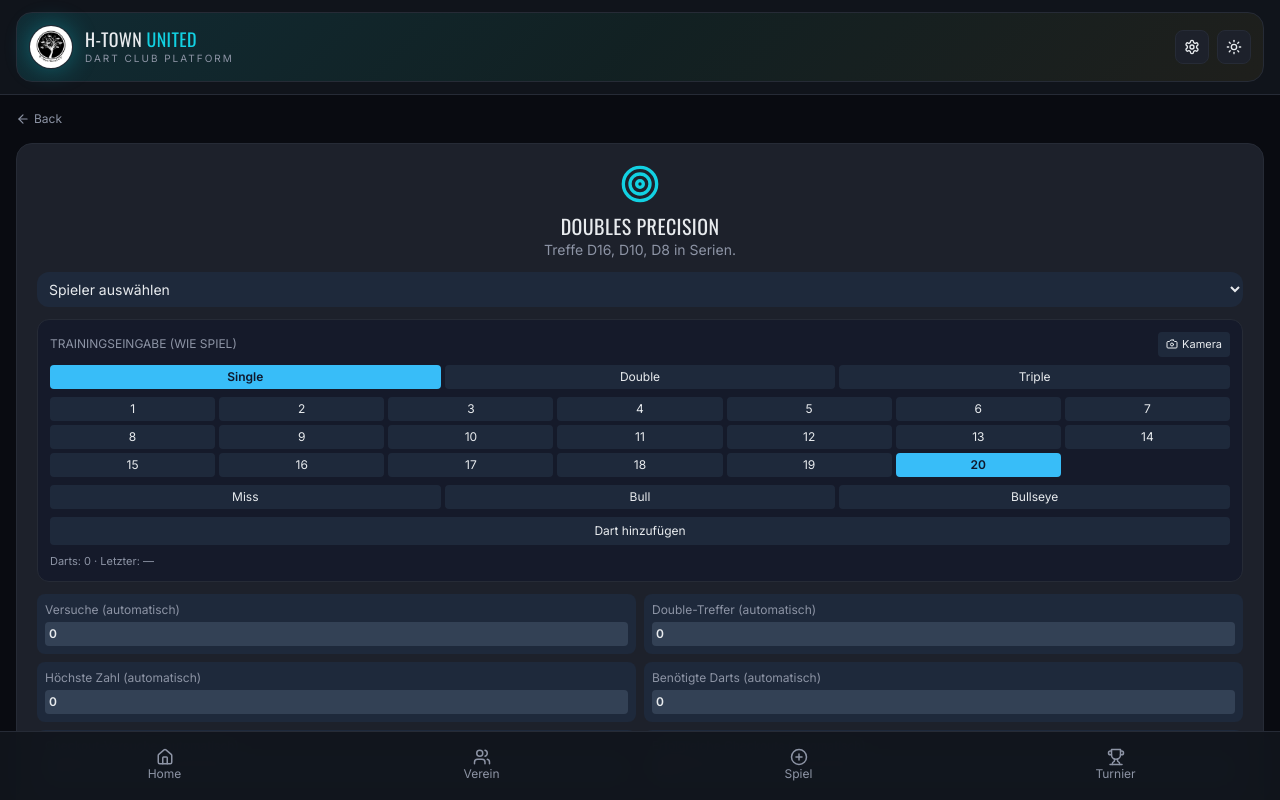
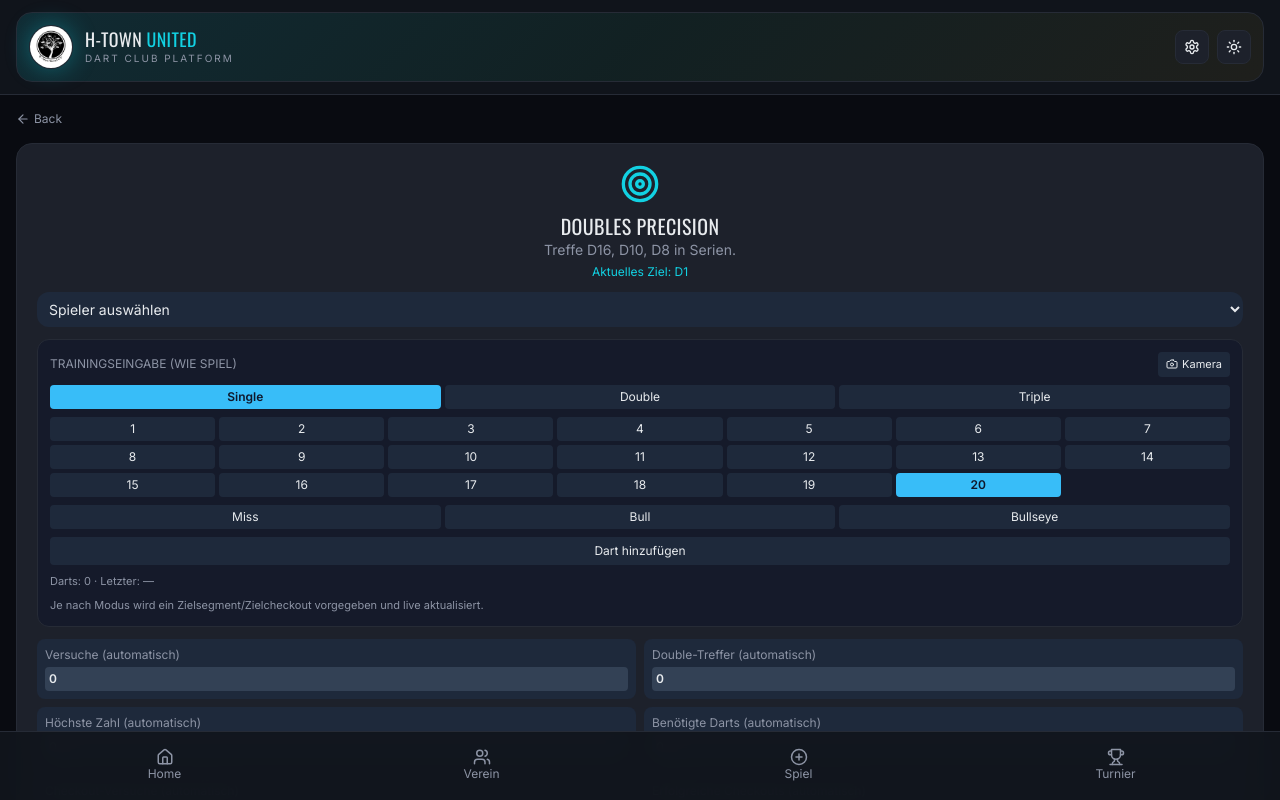
Before and after one commit to Martin-Mue/H-Town-United-Dartsapp-byClawdbot, a React (Vite) app in the folder frontend/: page /training in a window 1280 px wide. Both pictures are taken after a click on the button 640 px from the left and 322 px from the top of the page. Shown: the top 800 px of the page. Built offline with nearby package versions, Linux system fonts and the light colour scheme.

Commit message:
feat: add mode-specific target numbers in training with live target progression

```diff
--- a/frontend/src/features/training/TrainingPage.tsx
+++ b/frontend/src/features/training/TrainingPage.tsx
@@ -1,4 +1,4 @@
-import { useMemo, useRef, useState } from 'react';
+import { useEffect, useMemo, useRef, useState } from 'react';
 import { ArrowLeft, Dumbbell, Play, Target, RotateCw, Crosshair, Zap, Trophy, CheckCircle2, BookOpen, Camera, CameraOff } from 'lucide-react';
 import { MODE_RULES } from './modeRules';
 
@@ -52,6 +52,18 @@ export function TrainingPage() {
   const [trainingMultiplier, setTrainingMultiplier] = useState<1 | 2 | 3>(1);
   const [trainingSegment, setTrainingSegment] = useState<number>(20);
   const [trainingThrows, setTrainingThrows] = useState<Array<{ base: number; mult: 1 | 2 | 3; points: number }>>([]);
+  const [trainingTarget, setTrainingTarget] = useState<number>(20);
+
+
+  useEffect(() => {
+    if (!selectedDrill) return;
+    if (selectedDrill.id === 'finish') setTrainingTarget(121);
+    else if (selectedDrill.id === 'random') setTrainingTarget(61 + Math.floor(Math.random() * 40));
+    else if (selectedDrill.id === 'pressure') setTrainingTarget(40);
+    else if (selectedDrill.id === 't20') setTrainingTarget(20);
+    else if (selectedDrill.id === 'doubles') setTrainingTarget(1);
+    else setTrainingTarget(1);
+  }, [selectedDrill]);
 
 
   const players = useMemo<ManagedPlayer[]>(() => {
@@ -162,8 +174,20 @@ export function TrainingPage() {
 
   const addTrainingDart = () => {
     if (trainingThrows.length >= 120) return;
-    const points = trainingSegment === 50 ? 50 : Math.min(60, trainingSegment * trainingMultiplier);
-    setTrainingThrows((prev) => [...prev, { base: trainingSegment, mult: trainingMultiplier, points }]);
+    const forcedMultiplier = selectedDrill?.id === 'doubles' ? 2 : trainingMultiplier;
+    const points = trainingSegment === 50 ? 50 : Math.min(60, trainingSegment * forcedMultiplier);
+    const next = { base: trainingSegment, mult: forcedMultiplier as 1 | 2 | 3, points };
+    setTrainingThrows((prev) => [...prev, next]);
+
+    if (selectedDrill?.id === 'clock') {
+      if (trainingSegment === trainingTarget) setTrainingTarget((t) => (t >= 20 ? 25 : t + 1));
+    }
+    if (selectedDrill?.id === 'doubles') {
+      if (forcedMultiplier === 2 && trainingSegment === trainingTarget) setTrainingTarget((t) => Math.min(20, t + 1));
+    }
+    if (selectedDrill?.id === 'random' && trainingSegment * forcedMultiplier === trainingTarget) {
+      setTrainingTarget(61 + Math.floor(Math.random() * 40));
+    }
   };
 
   const completeSession = () => {
@@ -220,6 +244,7 @@ export function TrainingPage() {
             <selectedDrill.icon className="w-10 h-10 text-[var(--primary)] mx-auto" />
             <h2 className="text-xl uppercase mt-2">{selectedDrill.name}</h2>
             <p className="text-sm muted-text">{selectedDrill.description}</p>
+            <p className="text-xs primary-text mt-1">Aktuelles Ziel: {selectedDrill.id === 'clock' ? (trainingTarget === 25 ? 'Bull' : trainingTarget) : selectedDrill.id === 'doubles' ? `D${trainingTarget}` : selectedDrill.id === 't20' ? 'T20' : selectedDrill.id === 'finish' ? `${trainingTarget} Checkout` : selectedDrill.id === 'random' ? `${trainingTarget} Checkout` : selectedDrill.id === 'pressure' ? `${trainingTarget} Rest` : trainingTarget}</p>
           </div>
 
           <select value={selectedPlayerId} onChange={(e) => setSelectedPlayerId(e.target.value)} className="w-full rounded-xl bg-slate-800 p-2 text-sm">
@@ -263,7 +288,9 @@ export function TrainingPage() {
             </div>
 
             <button onClick={addTrainingDart} className="w-full rounded bg-slate-800 p-1.5 text-xs">Dart hinzufügen</button>
+            {selectedDrill.id === 'random' && <button onClick={() => setTrainingTarget(61 + Math.floor(Math.random() * 40))} className="w-full rounded bg-slate-800 p-1.5 text-xs">Neue Zufalls-Zielzahl</button>}
             <p className="text-[11px] muted-text">Darts: {trainingThrows.length} · Letzter: {trainingThrows.at(-1) ? `${trainingThrows.at(-1)?.base}x${trainingThrows.at(-1)?.mult}` : '—'}</p>
+            <p className="text-[11px] muted-text">Je nach Modus wird ein Zielsegment/Zielcheckout vorgegeben und live aktualisiert.</p>
           </div>
 
           <div className="grid grid-cols-2 gap-2 text-xs">
```
